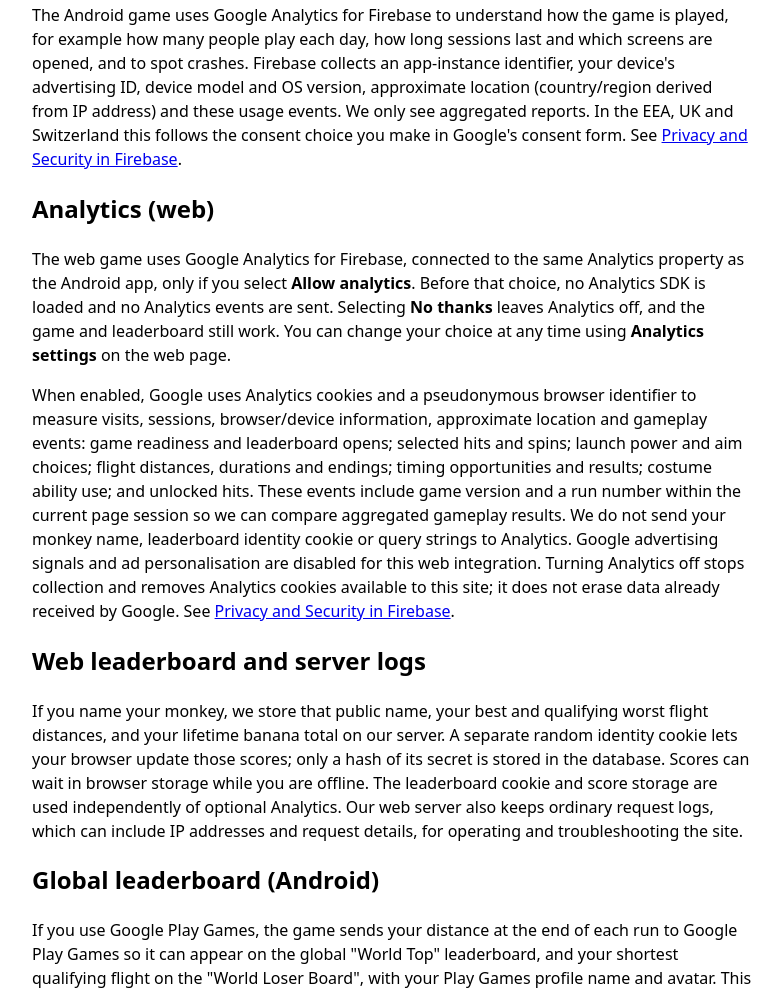
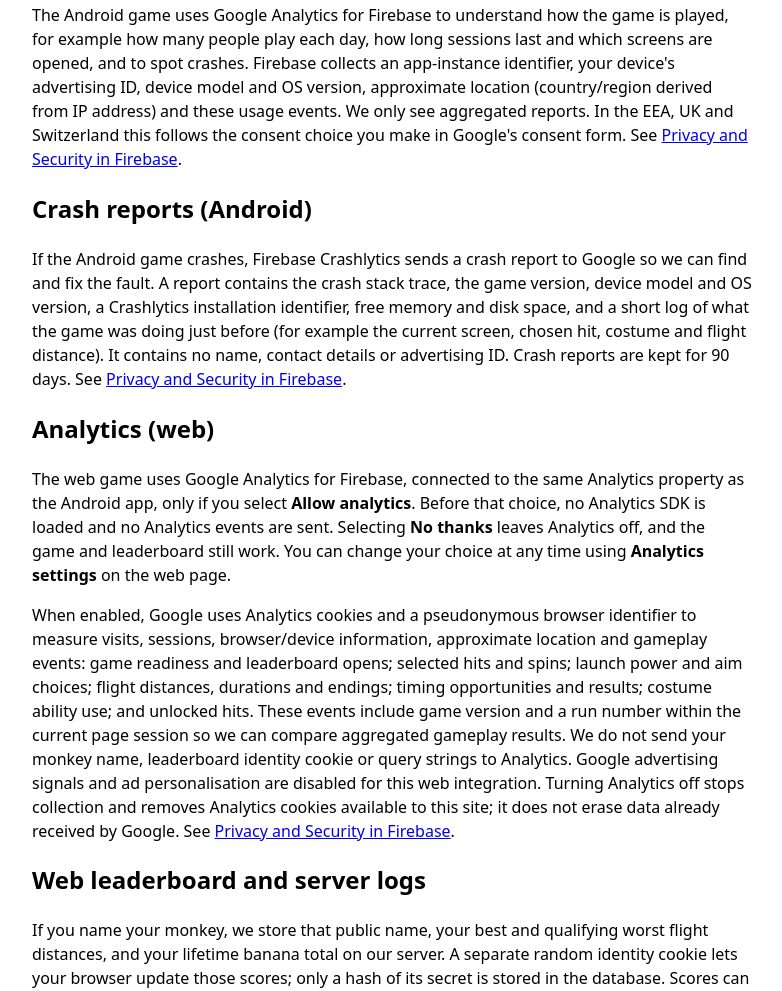
Before and after one commit to mszwi/elragio-legal, a plain HTML site: page monkey-punch/index.html in a window 1280 px wide. Shown: the part 750-1741 px from the top of the page, without its empty margins (248-1030 px from the left). Drawn offline with Linux system fonts and the light colour scheme.

Commit message:
Monkey Punch privacy policy: Crashlytics crash reports (Android)
Co-Authored-By: Claude Opus 5.5 <noreply@anthropic.com>

```diff
--- a/monkey-punch/index.html
+++ b/monkey-punch/index.html
@@ -22,6 +22,8 @@
 <h2>Analytics (Android)</h2>
 <p>The Android game uses Google Analytics for Firebase to understand how the game is played, for example how many people play each day, how long sessions last and which screens are opened, and to spot crashes. Firebase collects an app-instance identifier, your device's advertising ID, device model and OS version, approximate location (country/region derived from IP address) and these usage events. We only see aggregated reports. In the EEA, UK and Switzerland this follows the consent choice you make in Google's consent form. See <a href="https://firebase.google.com/support/privacy">Privacy and Security in Firebase</a>.</p>
 
+<h2>Crash reports (Android)</h2>
+<p>If the Android game crashes, Firebase Crashlytics sends a crash report to Google so we can find and fix the fault. A report contains the crash stack trace, the game version, device model and OS version, a Crashlytics installation identifier, free memory and disk space, and a short log of what the game was doing just before (for example the current screen, chosen hit, costume and flight distance). It contains no name, contact details or advertising ID. Crash reports are kept for 90 days. See <a href="https://firebase.google.com/support/privacy">Privacy and Security in Firebase</a>.</p>
 <h2>Analytics (web)</h2>
 <p>The web game uses Google Analytics for Firebase, connected to the same Analytics property as the Android app, only if you select <strong>Allow analytics</strong>. Before that choice, no Analytics SDK is loaded and no Analytics events are sent. Selecting <strong>No thanks</strong> leaves Analytics off, and the game and leaderboard still work. You can change your choice at any time using <strong>Analytics settings</strong> on the web page.</p>
 <p>When enabled, Google uses Analytics cookies and a pseudonymous browser identifier to measure visits, sessions, browser/device information, approximate location and gameplay events: game readiness and leaderboard opens; selected hits and spins; launch power and aim choices; flight distances, durations and endings; timing opportunities and results; costume ability use; and unlocked hits. These events include game version and a run number within the current page session so we can compare aggregated gameplay results. We do not send your monkey name, leaderboard identity cookie or query strings to Analytics. Google advertising signals and ad personalisation are disabled for this web integration. Turning Analytics off stops collection and removes Analytics cookies available to this site; it does not erase data already received by Google. See <a href="https://firebase.google.com/support/privacy">Privacy and Security in Firebase</a>.</p>
```
